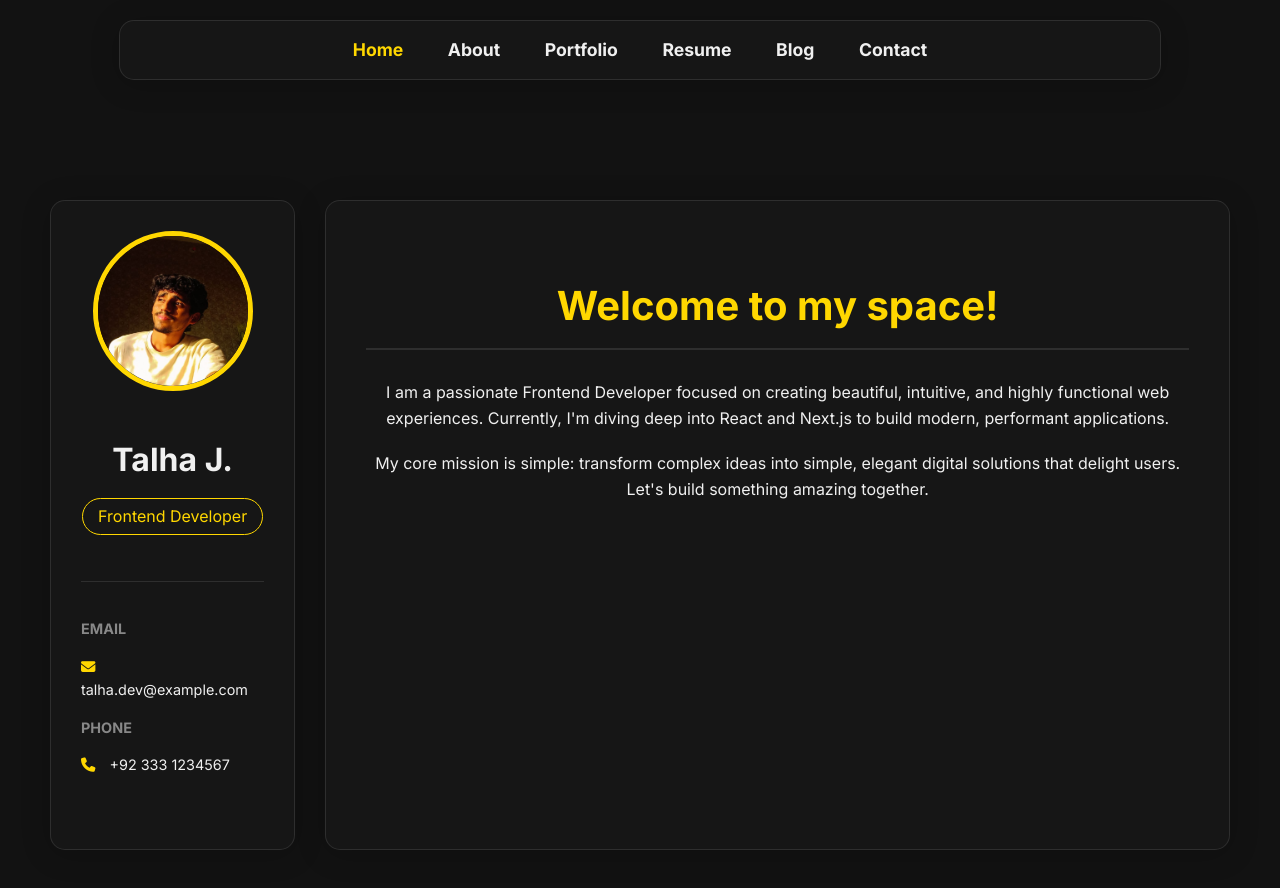
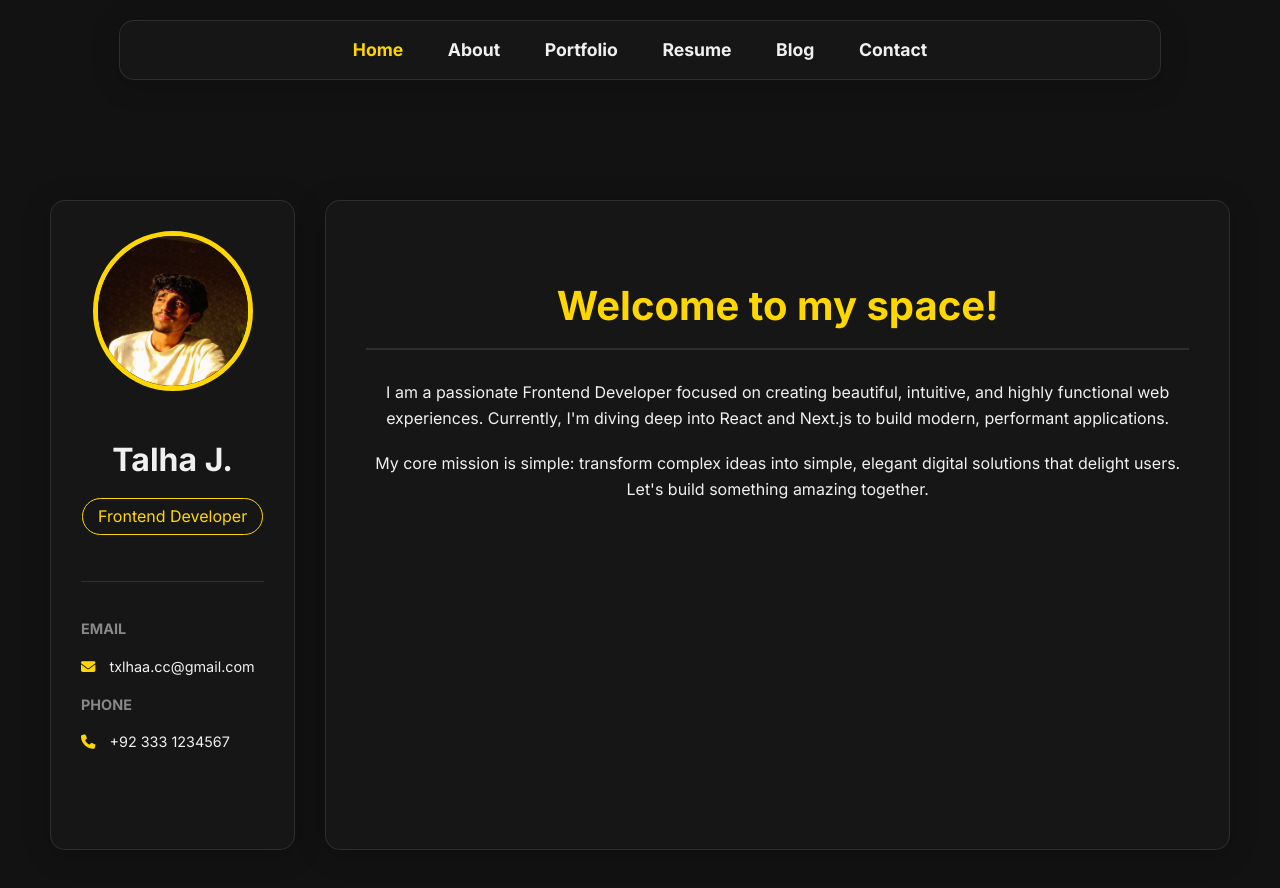
Before and after one commit to t41haa/Portfolio, a plain HTML site: page index.html in a window 1280 px wide. Drawn offline with Linux system fonts and the light colour scheme.

Commit message:
Update index.html

```diff
--- a/index.html
+++ b/index.html
@@ -41,7 +41,7 @@
 
             <div class="contact-info">
                 <p><strong>EMAIL</strong></p>
-                <p class="detail-line"><i class="fas fa-envelope"></i> talha.dev@example.com</p>
+                <p class="detail-line"><i class="fas fa-envelope"></i> txlhaa.cc@gmail.com</p>
 
                 <p><strong>PHONE</strong></p>
                 <p class="detail-line"><i class="fas fa-phone"></i> +92 333 1234567</p>
```
